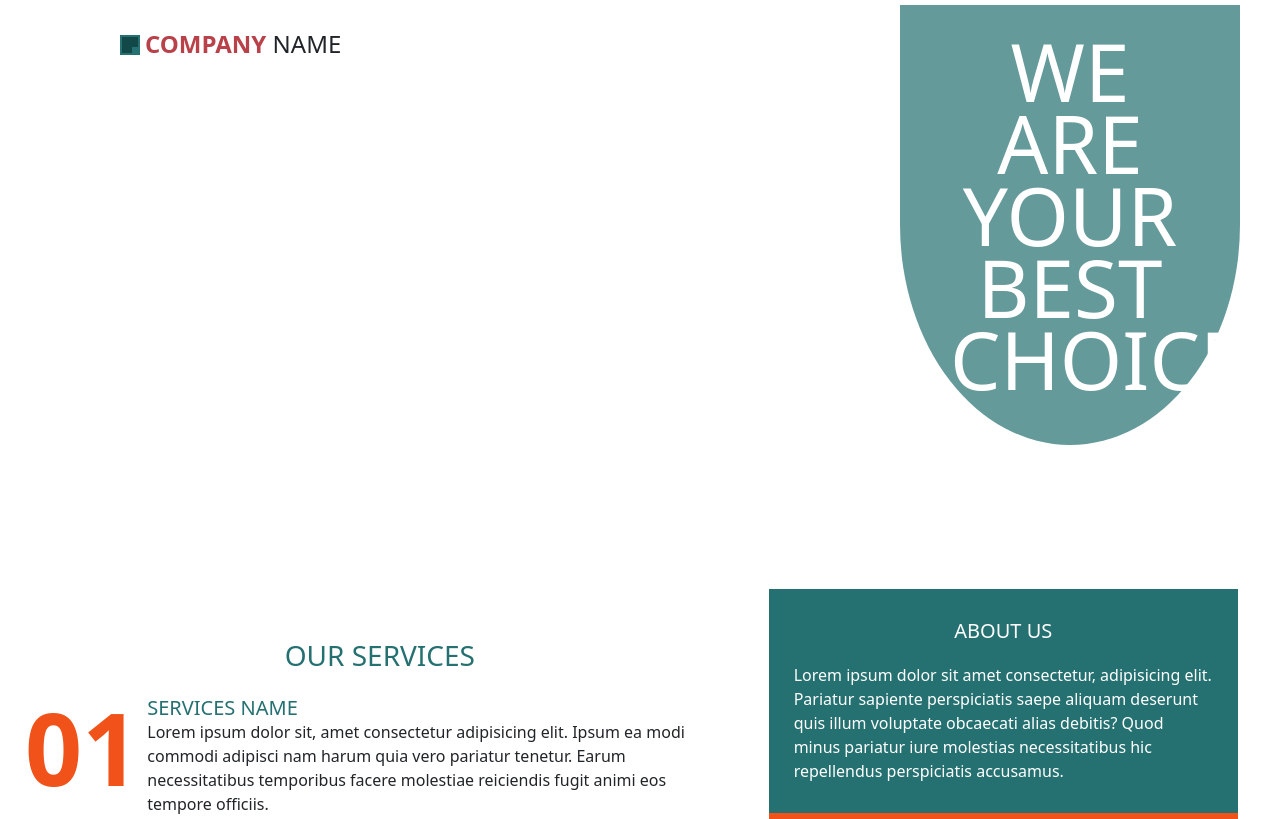
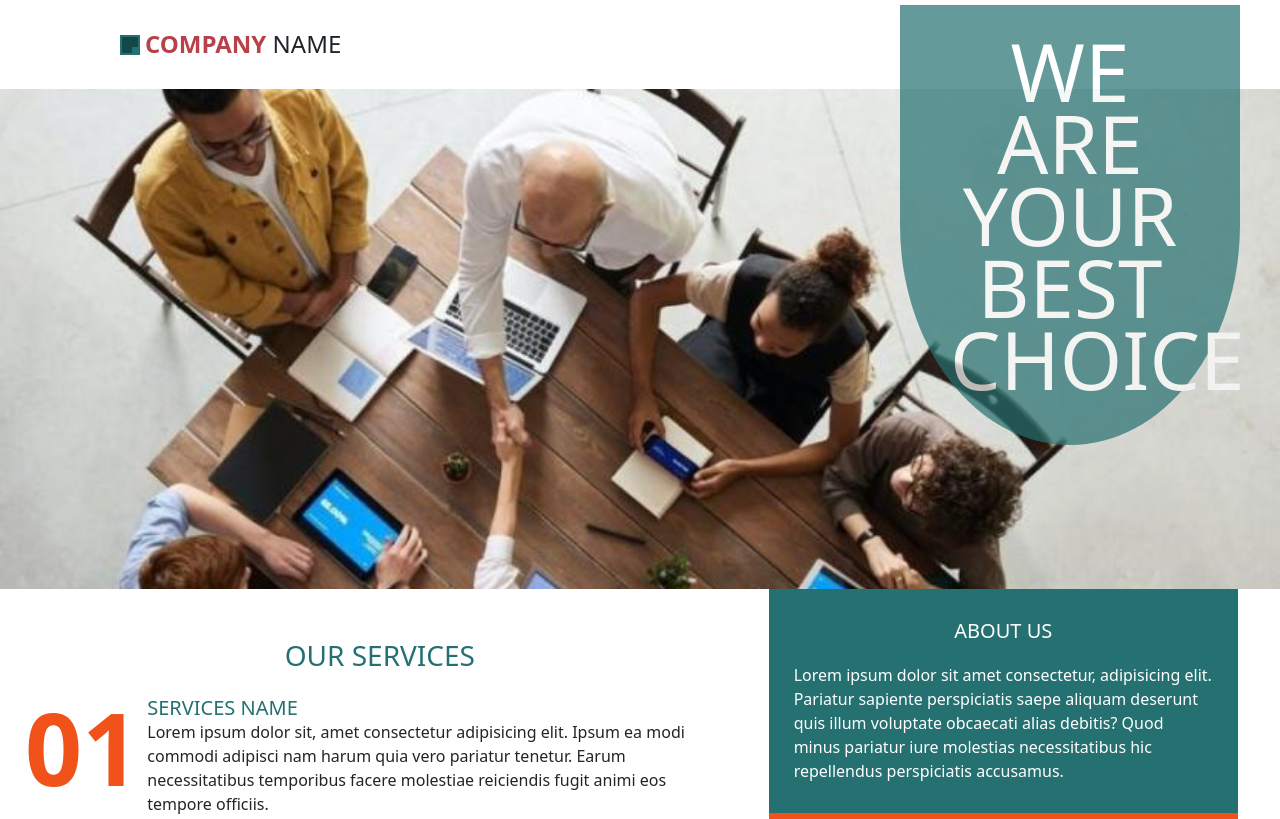
Before and after one commit to drashti162002/LAYOUT-2, a plain HTML site: page index.html in a window 1280 px wide. Shown: the top 819 px of the page. Drawn offline with Linux system fonts and the light colour scheme.

Commit message:
final commit

```diff
--- a/css/style.css
+++ b/css/style.css
@@ -47,7 +47,7 @@ h1, h2, h3, h4, h5, h6, p {
     padding-bottom: 50px;
 }
 .main_images{
-    background-image: url(.../image/ph-1.jpg);
+    background-image: url(/image/ph-1.jpg);
     width: 100%;
     height: 500px;
     background-repeat: no-repeat;
```
